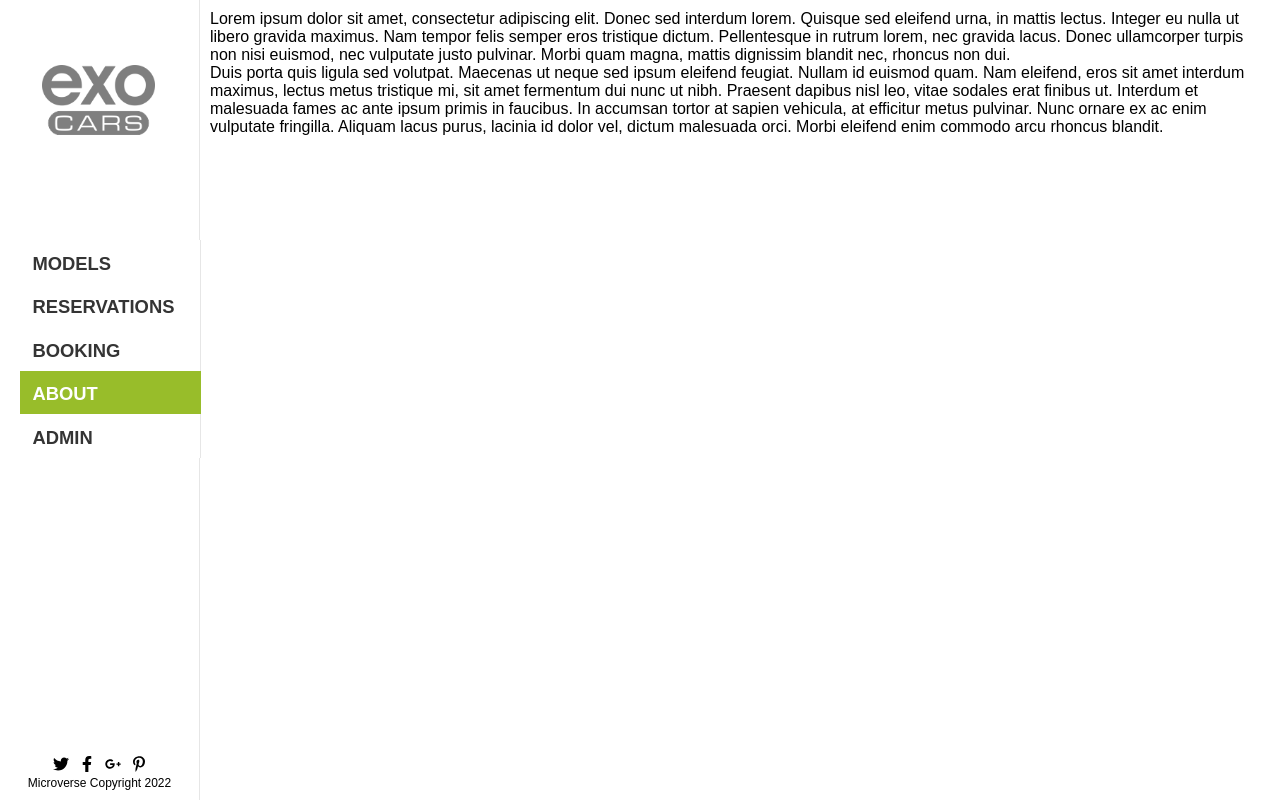
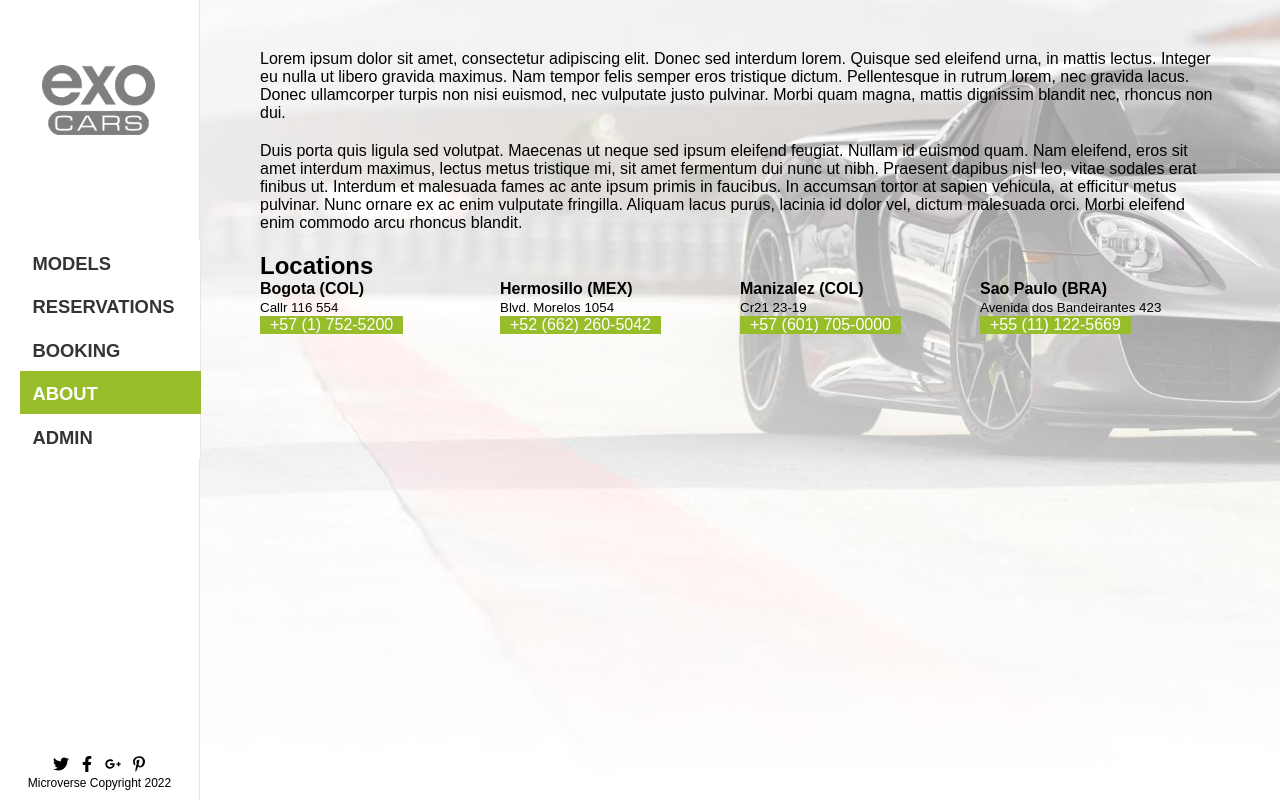
Before and after one commit to mgmediaweb/final-capstone-frontend, a React (Create React App) app: page /about in a window 1280 px wide. Built offline with nearby package versions, Linux system fonts and the light colour scheme; a web font is replaced by a local one.

Commit message:
Âmake a layout of reservation

```diff
--- a/src/App.jsx
+++ b/src/App.jsx
@@ -5,19 +5,20 @@ import {
 } from 'react-router-dom';
 import Navbar from './components/navbar/Navbar';
 import AboutScreen from './routes/About';
-
 import BookingScreen from './routes/Booking';
 import DetailScreen from './routes/Detail';
 import HomeScreen from './routes/Home';
+import ReservationScreen from './routes/Reservation';
 
 function App() {
   return (
     <Router>
       <Navbar />
       <Routes>
+        <Route element={<AboutScreen />} path="/about" />
+        <Route element={<BookingScreen />} path="/booking" />
         <Route element={<DetailScreen />} path="/detail/:id" />
-        <Route element={<BookingScreen />} path="/booking" />
-        <Route element={<AboutScreen />} path="/about" />
+        <Route element={<ReservationScreen />} path="/reservation" />
         <Route index element={<HomeScreen />} />
         <Route
           element={
--- a/src/index.scss
+++ b/src/index.scss
@@ -5,6 +5,15 @@
   box-sizing: border-box;
   margin: 0;
   padding: 0;
+}
+
+a {
+  color: darken($color-primary, 15);
+  text-decoration: none;
+
+  &:hover {
+    text-decoration: underline;
+  }
 }
 
 body {
@@ -95,7 +104,31 @@ h1 {
   display: none;
 }
 
+.info-container {
+  margin: 0 auto;
+  max-width: 960px;
+  width: 90%;
+}
+
 .page {
+  &-admin {
+    padding: $padding*5 0;
+  }
+
+  &-about {
+    background-image: url('./assets/images/about_bg.jpg') !important;
+    background-position: top center;
+    background-size: 100% auto;
+    display: flex;
+    justify-content: center;
+    padding: $padding*5 0;
+
+    p {
+      font-size: 1rem;
+      padding-bottom: $padding * 2;
+    }
+  }
+
   &-booking {
     align-items: center;
     background-image: url('./assets/images/booking_bg.jpg') !important;
@@ -107,11 +140,142 @@ h1 {
 
     p {
       color: $color-white;
-      font-size: 1.25rem;
+      font-size: 1.15rem;
       padding-bottom: $padding * 2;
       max-width: 960px;
       width: 80%;
     }
+  }
+
+  &-reservation {
+    padding: $padding*5 0;
+
+    article {
+      border: solid 1px $color-silver;
+      display: flex;
+      flex-direction: column;
+      justify-content: space-between;
+      margin-bottom: $padding * 2;
+      padding: $padding;
+
+      box-shadow: 0px 5px 5px 0px rgba($color-dark, 0.15);
+      transition: $transition;
+
+      h2 {
+        font-size: 1.2rem;
+        font-weight: 400;
+        line-height: 1.1em;
+        margin: 0;
+        padding: 0;
+      }
+
+      h3 {
+        font-size: 1rem;
+        font-weight: 400;
+        margin: 0;
+        padding: 0;
+      }
+
+      p {
+        margin: 0;
+        padding: 0;
+      }
+
+      &:hover {
+        box-shadow: 0px 5px 15px 0px rgba($color-dark, 0.25);
+        transition: $transition;
+      }
+
+      .dateRange {
+        display: grid;
+        gap: $padding * 2;
+        height: auto;
+        grid-template-columns: 1fr 1fr;
+
+        div {
+          text-align: center;
+          margin: 0;
+          padding: 0;
+        }
+
+        span {
+          background-color: lighten($color-dark, 33);
+          color: $color-white;
+          display: inline-block;
+          font-size: 0.85rem;
+          height: 22px;
+          margin: 0;
+          padding: 0;
+          text-align: center;
+          width: 50px;
+        }
+      }
+
+      .main-info {
+        align-items: center;
+        margin-bottom: $padding;
+        display: flex;
+      }
+
+      .photo {
+        background-image: url('./assets/images/bg.jpg');
+        background-repeat: no-repeat;
+        background-position: center center;
+        background-size: cover;
+        height: 70px;
+        margin-right: $padding;
+        width:  70px;
+      }
+    }
+
+    p {
+      font-size: 1rem;
+      padding-bottom: $padding * 2;
+    }
+  }
+}
+
+.stores {
+  display: grid;
+  grid-template-columns: 1fr;
+  width: 100%;
+
+  p {
+    margin: 0;
+    padding: 0;
+  }
+
+  a {
+    background-color: $color-primary;
+    color: $color-white;
+    display: inline-block;
+    padding: 0 $padding;
+
+    &:hover {
+      background-color: darken($color-primary, 10);
+      text-decoration: none;
+    }
+  }
+}
+
+.table-admin {
+  border: 1px solid $color-silver;
+  width: 100%;
+  border-collapse: collapse;
+
+  a {
+    margin: 0 $padding/2;
+  }
+
+  td {
+    border: 1px solid $color-silver;
+    padding: $padding/2;
+  }
+
+  th {
+    background-color: $color-silver;
+    border: 1px solid $color-silver;
+    padding: $padding/2;
   }
 }
 
@@ -126,6 +290,13 @@ h1 {
 
   &-start {
     text-align: left;
+  }
+}
+
+.w {
+  &-100 {
+    background-color: aqua;
+    width: 100%;
   }
 }
 
@@ -158,6 +329,20 @@ h1 {
     width: 75%;
   }
 
+  .page-reservation {
+    article {
+      flex-direction: row;
+    }
+
+    .main-info {
+      margin-bottom: 0;
+    }
+  }
+
+  .stores {
+    grid-template-columns: 1fr 1fr;
+  }
+
   .whiteCortain {
     background: linear-gradient(90deg, rgba($color-white, 0) 0%, rgba($color-white, 1) 100%);
     height: 100vh;
@@ -168,6 +353,10 @@ h1 {
 }
 
 @media (min-width: $breakpoint-desktop) {
+  .stores {
+    grid-template-columns: 1fr 1fr 1fr 1fr;
+  }
+
   .whiteCortain {
     width: 40%;
   }
--- a/src/routes/About.jsx
+++ b/src/routes/About.jsx
@@ -1,5 +1,34 @@
-const AboutScreen = () => (
-  <div className="container">
+const AboutScreen = () => {
+  const location = [
+    {
+      city: 'Bogota',
+      country: 'COL',
+      address: 'Callr 116 554',
+      phone: '+57 (1) 752-5200',
+    },
+    {
+      city: 'Hermosillo',
+      country: 'MEX',
+      address: 'Blvd. Morelos 1054',
+      phone: '+52 (662) 260-5042',
+    },
+    {
+      city: 'Manizalez',
+      country: 'COL',
+      address: 'Cr21 23-19',
+      phone: '+57 (601) 705-0000',
+    },
+    {
+      city: 'Sao Paulo',
+      country: 'BRA',
+      address: 'Avenida dos Bandeirantes 423',
+      phone: '+55 (11) 122-5669',
+    },
+  ];
+
+  return (
+    <div className="container page-about">
+      <div className="info-container">
         <p>
           Lorem ipsum dolor sit amet, consectetur adipiscing elit. Donec sed interdum lorem.
           Quisque sed eleifend urna, in mattis lectus. Integer eu nulla ut libero gravida maximus.
@@ -16,7 +45,23 @@ const AboutScreen = () => (
           enim vulputate fringilla. Aliquam lacus purus, lacinia id dolor vel, dictum malesuada
           orci. Morbi eleifend enim commodo arcu rhoncus blandit.
         </p>
+
+        <h2>Locations</h2>
+
+        <div className="stores">
+          {
+            location.map((item) => (
+              <div key={item.city}>
+                <p><strong>{`${item.city} (${item.country})`}</strong></p>
+                <p><small>{item.address}</small></p>
+                <p><a href={`tel:${item.phone}`}>{item.phone}</a></p>
+              </div>
+            ))
+          }
+        </div>
+      </div>
     </div>
   );
+};
 
 export default AboutScreen;
--- /dev/null
+++ b/src/routes/Reservation.jsx
@@ -0,0 +1,67 @@
+import { Link } from 'react-router-dom';
+
+const ReservationScreen = () => {
+  const reservations = [
+    {
+      vehicle_id: 1,
+      vehicle_photo: 'model1a.jpg',
+      vehicle_brand: 'Lamborghini',
+      vehicle_model: 'AVENTADOR LP 780-4 ULTIMAE',
+      start_date: 'Oct 18. 2022',
+      end_date: 'Oct 26. 2022',
+    },
+    {
+      vehicle_id: 2,
+      vehicle_photo: 'model2a.jpg',
+      vehicle_brand: 'Mazeratti',
+      vehicle_model: 'MC20 CIELO',
+      start_date: 'Oct 18. 2022',
+      end_date: 'Oct 26. 2022',
+    },
+  ];
+
+  return (
+    <div className="container page-reservation">
+      <div className="info-container">
+        <p>
+          Lorem ipsum dolor sit amet, consectetur adipiscing elit. Donec sed interdum lorem.
+          Quisque sed eleifend urna, in mattis lectus. Integer eu nulla ut libero gravida maximus.
+          quam magna, mattis dignissim blandit nec, rhoncus non dui.
+        </p>
+
+        {
+          reservations.map((item) => (
+            <article key={item.vehicle_id}>
+              <div className="main-info">
+                <div
+                  className="photo"
+                  style={{ backgroundImage: `url(/assets/vehicles/${item.vehicle_photo})` }}
+                />
+                <span>
+                  <p>{item.vehicle_brand}</p>
+                  <h2>
+                    <Link to={`/detail/${item.vehicle_id}`}>
+                      {item.vehicle_model}
+                    </Link>
+                  </h2>
+                </span>
+              </div>
+              <div className="dateRange">
+                <div>
+                  <span>Start</span>
+                  <p>{item.start_date}</p>
+                </div>
+                <div>
+                  <span>End</span>
+                  <p>{item.end_date}</p>
+                </div>
+              </div>
+            </article>
+          ))
+        }
+      </div>
+    </div>
+  );
+};
+
+export default ReservationScreen;
```
Also changed, not shown: src/routes/Admin.jsx (added, +71 -0 lines), src/routes/Login.jsx (added, +17 -0 lines), src/assets/images/about_bg.jpg (added), 1 other file (tests, documents, lock files or other folders). Lines whose indentation alone changed are shown as unchanged.
